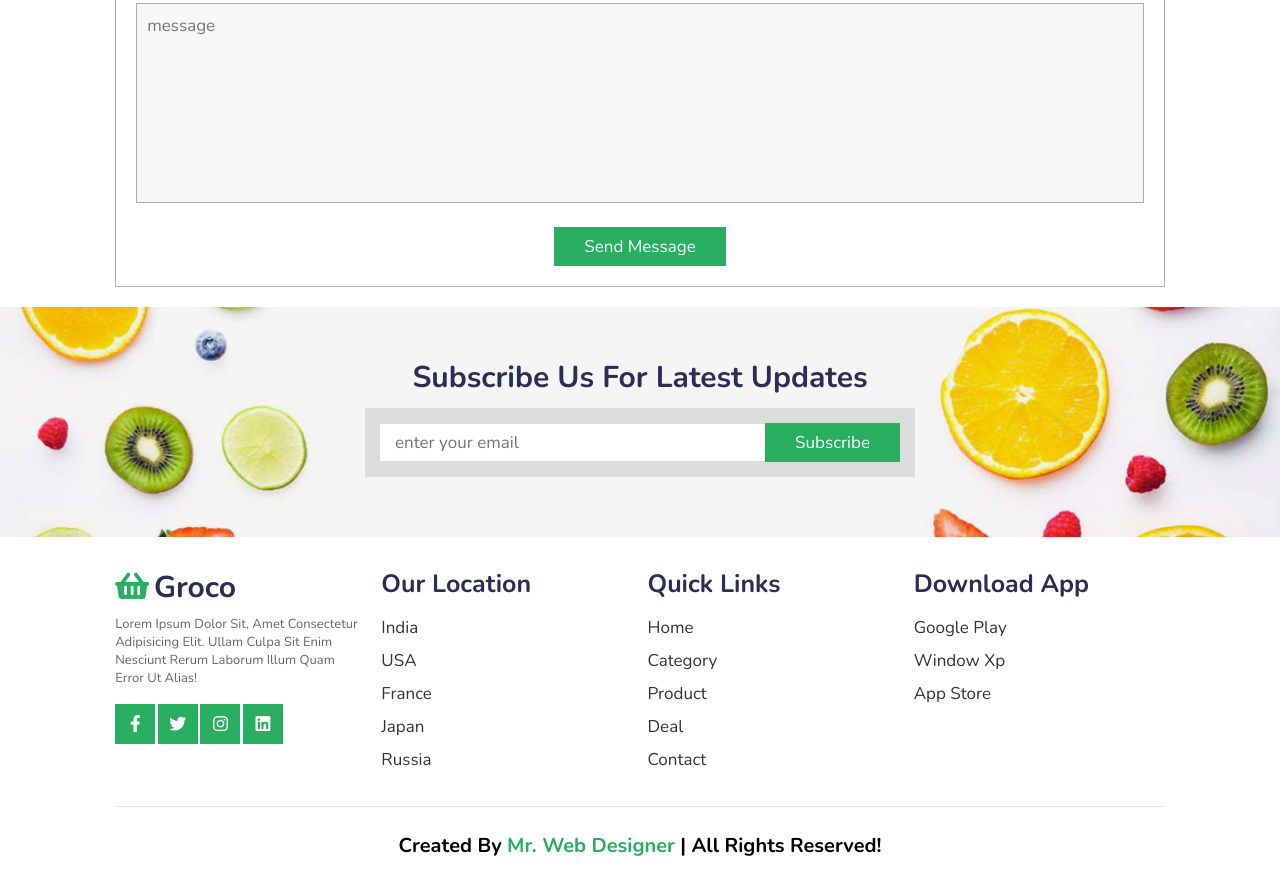
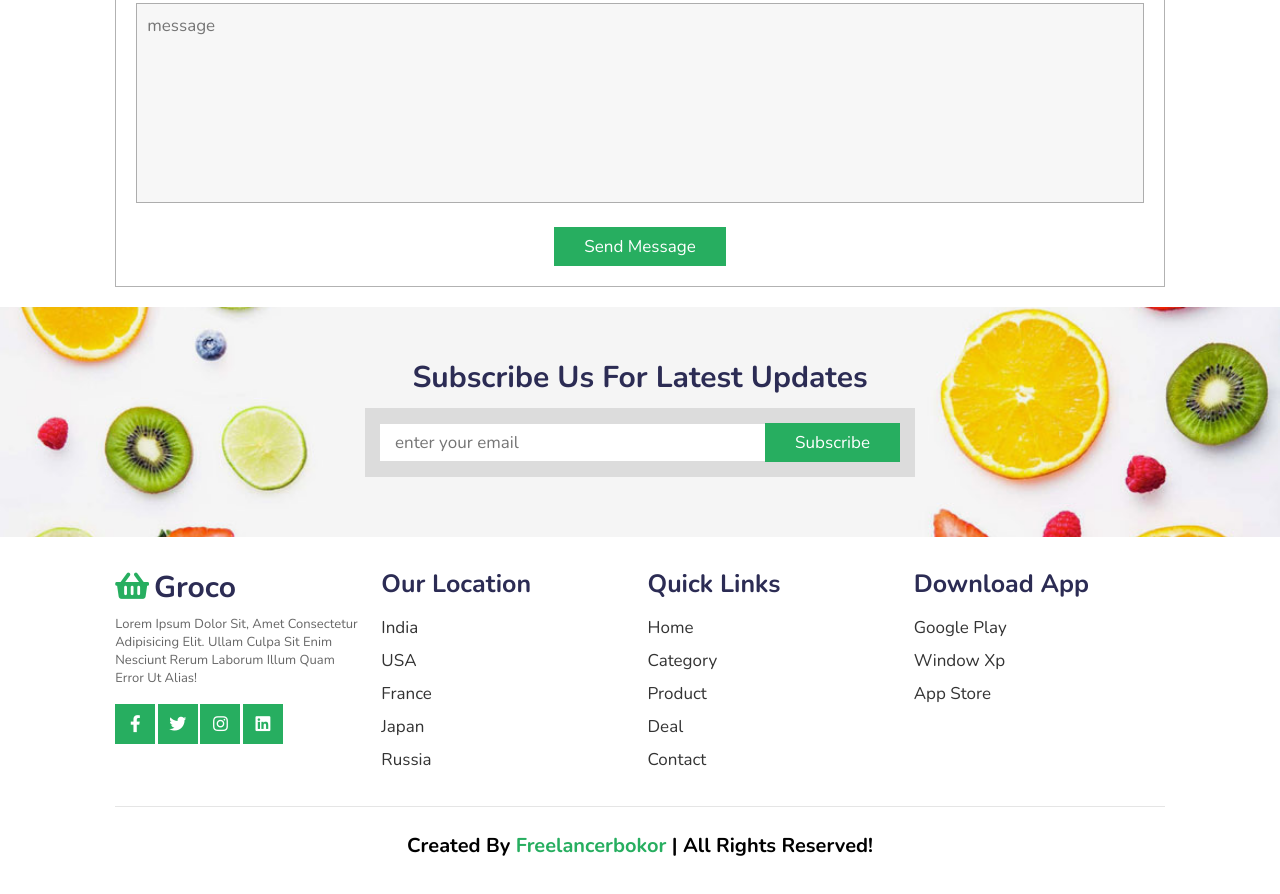
Before and after one commit to freelancerbokor/grocery-website-design, a plain HTML site: page index.html in a window 1280 px wide. Shown: the part 3666-4560 px from the top of the page. Drawn offline with nearby package versions, Linux system fonts and the light colour scheme; files whose address does not match are found by name.

Commit message:
Update index.html

```diff
--- a/index.html
+++ b/index.html
@@ -504,7 +504,7 @@
 
     </div>
 
-    <h1 class="credit"> created by <span> mr. web designer </span> | all rights reserved! </h1>
+    <h1 class="credit"> created by <span>Freelancerbokor </span> | all rights reserved! </h1>
 
 </section>
 
```
